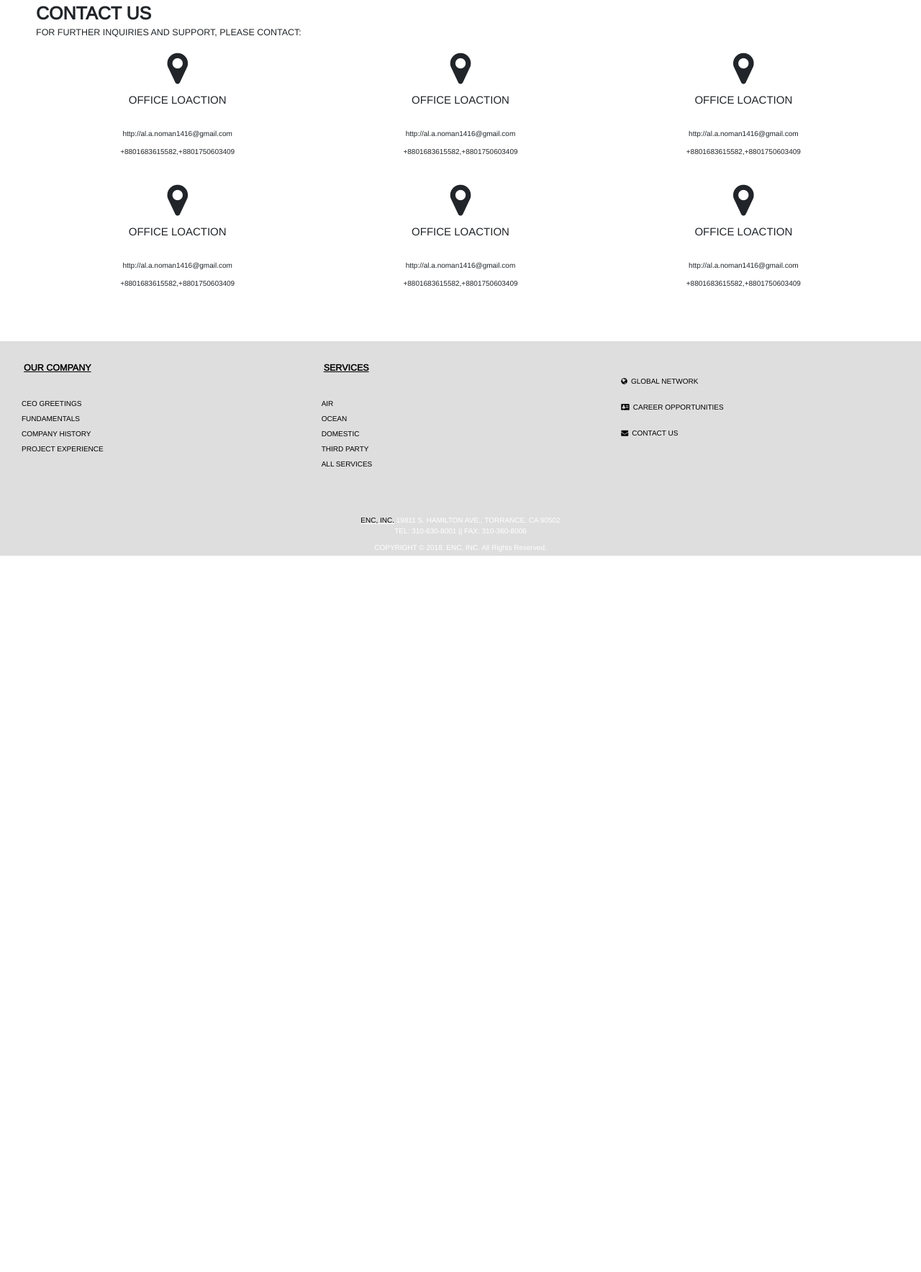
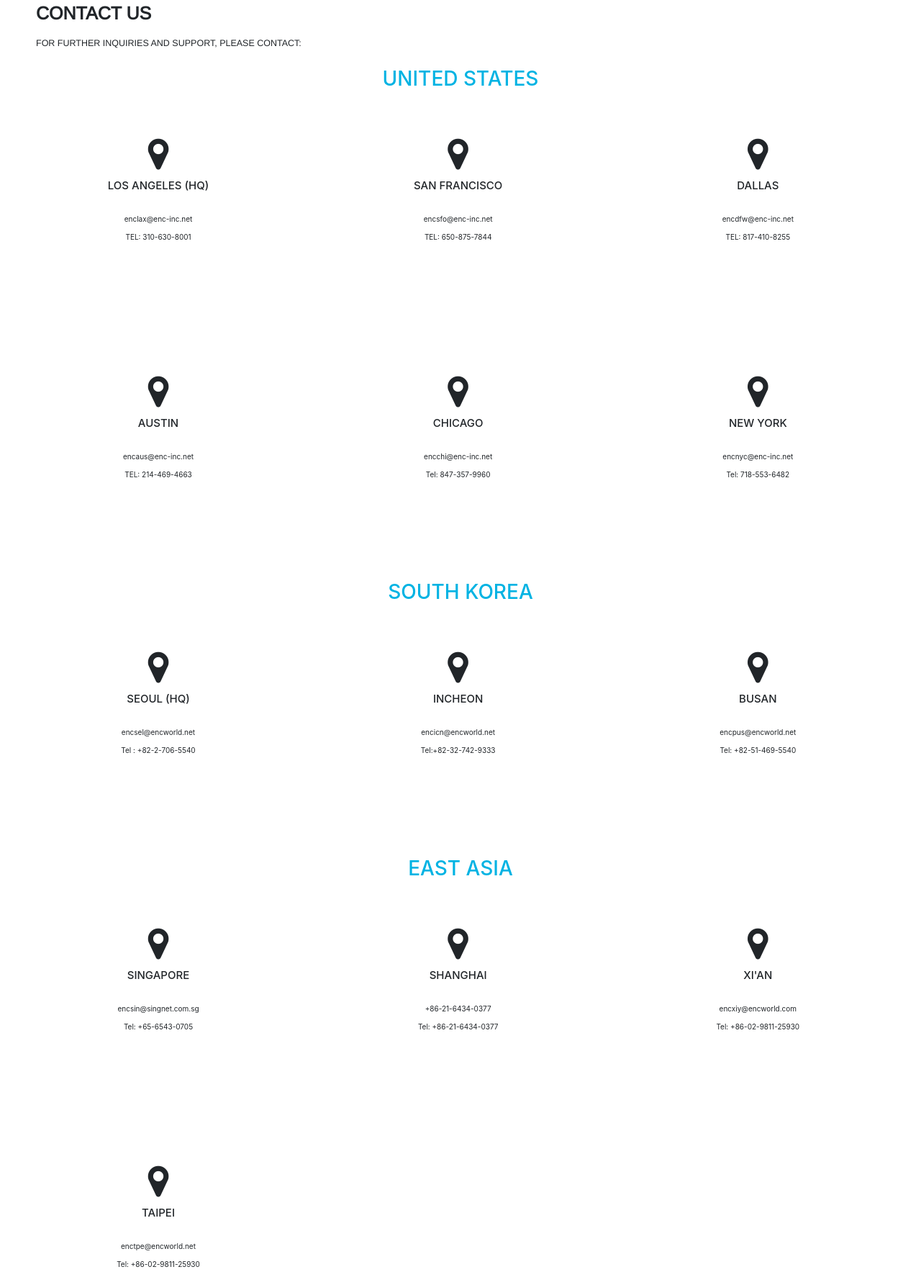
Before and after one commit to terryjavascript/encweb, a plain HTML site: page contact.html in a window 1280 px wide. Shown: the part 566-2333 px from the top of the page at 72% size. Before the commit the page ends 1338 px from the top, so only its background shows below. Drawn offline with nearby package versions, Linux system fonts and the light colour scheme.

Commit message:
contact changes

```diff
--- a/assets/css/careers.css
+++ b/assets/css/careers.css
@@ -23,7 +23,7 @@ h2{
 
 .msgDiv{
 	padding-top: 35px;
-	padding-left: 50px;
+	padding-left: 25px;
 	padding-right: 50px;
 	padding-bottom: 50px;
 	font-family: 'Arimo', sans-serif;
--- a/assets/css/contact.css
+++ b/assets/css/contact.css
@@ -1,7 +1,6 @@
 *{
 
 }
-
 
 body{
 	max-width: 100%;
@@ -21,10 +20,14 @@ h2{
 	padding-top: 35px;
 	padding-left: 50px;
 	padding-right: 50px;
-	padding-bottom: 50px;
+	padding-bottom: 20px;
 	/*font-family: "OneLatin",sansariff;*/
 	font-family: 'Arimo', sans-serif;
     /*font-size: */
+}
+
+.msg2{
+	padding-top: 15px;
 }
 
 .msg3{
@@ -37,12 +40,16 @@ h2{
 	line-height: 20px;
 }
 
-.upperPic{
-	padding-bottom: 20px;
+.slot{
+	padding: 30px 0px 50px 80px;
 }
 
-.pagePic{
-	border-radius: 5px;
+.slot2{
+	width: 250px;
+	height: 250px;
+	border-style: solid;
+	border-width: medium;
+	border-radius: 50%;
 }
 
 #contact .card:hover i,#contact .card:hover h4{
@@ -65,7 +72,6 @@ h2{
   	}
 }
 
-
 /* Custom, iPhone Retina */
 @media only screen and (max-width: 767px) {
   #bannerPic{
--- a/contact.html
+++ b/contact.html
@@ -1,4 +1,4 @@
-<!DOCTYPE html>
+  <!DOCTYPE html>
 <html>
 <head>
   <title>ENC, INC.</title>
@@ -84,83 +84,163 @@
 
 <!--contact div-->
     <section id="contact">
-      <div class="container-fluid msgDiv">
-
+      <div class="container-fluid">
         <div class="row">
-          <div class="col-md-7 col-sm-12 col-xs-12">
+          <div class="col-md-7 col-sm-12 col-xs-12 msgDiv">
             <h1 class="msg"><b>CONTACT US</b></h1>
             <h5 class="msg2">FOR FURTHER INQUIRIES AND SUPPORT, PLEASE CONTACT:</h5>
           </div>
         </div>
-
-          <div class="col-m-4 col-sm-4 col-xs-6">
-            <div class="card border-0">
+          <h2 class="msg3 text-center">UNITED STATES</h2>
+          <br>
+          <div class="col-m-4 col-sm-4 col-xs-6 slot">
+            <div class="card border-0 slot2">
               <div class="card-body text-center">
                 <i class="fa fa-map-marker fa-5x mb-3" aria-hidden="true"></i>
-                <h4 class="text-uppercase mb-5">office loaction</h4>
-                <p>http://al.a.noman1416@gmail.com</p>
-                <p>+8801683615582,+8801750603409</p>
+                <h4 class="text-uppercase mb-5">Los Angeles (HQ)</h4>
+                <p>enclax@enc-inc.net</p>
+                <p>TEL: 310-630-8001</p>
               </div>
             </div>
           </div>
 
-          <div class="col-m-4 col-sm-4 col-xs-6">
-            <div class="card border-0">
+          <div class="col-m-4 col-sm-4 col-xs-6 slot">
+            <div class="card border-0 slot2">
               <div class="card-body text-center">
                 <i class="fa fa-map-marker fa-5x mb-3" aria-hidden="true"></i>
-                <h4 class="text-uppercase mb-5">office loaction</h4>
-                <p>http://al.a.noman1416@gmail.com</p>
-                <p>+8801683615582,+8801750603409</p>
+                <h4 class="text-uppercase mb-5">San Francisco</h4>
+                <p>encsfo@enc-inc.net</p>
+                <p>TEL: 650-875-7844</p>
               </div>
             </div>
           </div>
 
-          <div class="col-m-4 col-sm-4 col-xs-6">
-            <div class="card border-0">
+          <div class="col-m-4 col-sm-4 col-xs-6 slot">
+            <div class="card border-0 slot2">
               <div class="card-body text-center">
                 <i class="fa fa-map-marker fa-5x mb-3" aria-hidden="true"></i>
-                <h4 class="text-uppercase mb-5">office loaction</h4>
-                <p>http://al.a.noman1416@gmail.com</p>
-                <p>+8801683615582,+8801750603409</p>
+                <h4 class="text-uppercase mb-5">Dallas</h4>
+                <p>encdfw@enc-inc.net</p>
+                <p>TEL: 817-410-8255</p>
               </div>
             </div>
           </div>
 
-          <div class="col-m-4 col-sm-4 col-xs-6">
-            <div class="card border-0">
+          <div class="col-m-4 col-sm-4 col-xs-6 slot">
+            <div class="card border-0 slot2">
               <div class="card-body text-center">
                 <i class="fa fa-map-marker fa-5x mb-3" aria-hidden="true"></i>
-                <h4 class="text-uppercase mb-5">office loaction</h4>
-                <p>http://al.a.noman1416@gmail.com</p>
-                <p>+8801683615582,+8801750603409</p>
+                <h4 class="text-uppercase mb-5">Austin</h4>
+                <p>encaus@enc-inc.net</p>
+                <p>TEL: 214-469-4663</p>
               </div>
             </div>
           </div>
 
-          <div class="col-m-4 col-sm-4 col-xs-6">
-            <div class="card border-0">
+          <div class="col-m-4 col-sm-4 col-xs-6 slot">
+            <div class="card border-0 slot2">
               <div class="card-body text-center">
                 <i class="fa fa-map-marker fa-5x mb-3" aria-hidden="true"></i>
-                <h4 class="text-uppercase mb-5">office loaction</h4>
-                <p>http://al.a.noman1416@gmail.com</p>
-                <p>+8801683615582,+8801750603409</p>
+                <h4 class="text-uppercase mb-5">Chicago</h4>
+                <p>encchi@enc-inc.net</p>
+                <p>Tel: 847-357-9960</p>
               </div>
             </div>
           </div>
 
-          <div class="col-m-4 col-sm-4 col-xs-6">
-            <div class="card border-0">
+          <div class="col-m-4 col-sm-4 col-xs-6 slot">
+            <div class="card border-0 slot2">
               <div class="card-body text-center">
                 <i class="fa fa-map-marker fa-5x mb-3" aria-hidden="true"></i>
-                <h4 class="text-uppercase mb-5">office loaction</h4>
-                <p>http://al.a.noman1416@gmail.com</p>
-                <p>+8801683615582,+8801750603409</p>
+                <h4 class="text-uppercase mb-5">New York</h4>
+                <p>encnyc@enc-inc.net</p>
+                <p>Tel: 718-553-6482</p>
+              </div>
+            </div>
+          </div>
+          <br>
+          <h2 class="msg3 text-center">SOUTH KOREA</h2>
+          <br>
+          <div class="col-m-4 col-sm-4 col-xs-6 slot">
+            <div class="card border-0 slot2">
+              <div class="card-body text-center">
+                <i class="fa fa-map-marker fa-5x mb-3" aria-hidden="true"></i>
+                <h4 class="text-uppercase mb-5">Seoul (HQ)</h4>
+                <p>encsel@encworld.net</p>
+                <p>Tel  : +82-2-706-5540</p>
               </div>
             </div>
           </div>
 
+          <div class="col-m-4 col-sm-4 col-xs-6 slot">
+            <div class="card border-0 slot2">
+              <div class="card-body text-center">
+                <i class="fa fa-map-marker fa-5x mb-3" aria-hidden="true"></i>
+                <h4 class="text-uppercase mb-5">Incheon</h4>
+                <p>encicn@encworld.net</p>
+                <p>Tel:+82-32-742-9333</p>
+              </div>
+            </div>
+          </div>
 
+          <div class="col-m-4 col-sm-4 col-xs-6 slot">
+            <div class="card border-0 slot2">
+              <div class="card-body text-center">
+                <i class="fa fa-map-marker fa-5x mb-3" aria-hidden="true"></i>
+                <h4 class="text-uppercase mb-5">Busan</h4>
+                <p>encpus@encworld.net</p>
+                <p>Tel: +82-51-469-5540 </p>
+              </div>
+            </div>
+          </div>
 
+          <br>
+          <h2 class="msg3 text-center">EAST ASIA</h2>
+          <br>
+
+          <div class="col-m-4 col-sm-4 col-xs-6 slot">
+            <div class="card border-0 slot2">
+              <div class="card-body text-center">
+                <i class="fa fa-map-marker fa-5x mb-3" aria-hidden="true"></i>
+                <h4 class="text-uppercase mb-5">Singapore</h4>
+                <p>encsin@singnet.com.sg</p>
+                <p>Tel: +65-6543-0705</p>
+              </div>
+            </div>
+          </div>
+
+          <div class="col-m-4 col-sm-4 col-xs-6 slot">
+            <div class="card border-0 slot2">
+              <div class="card-body text-center">
+                <i class="fa fa-map-marker fa-5x mb-3" aria-hidden="true"></i>
+                <h4 class="text-uppercase mb-5">Shanghai</h4>
+                <p>+86-21-6434-0377</p>
+                <p>Tel: +86-21-6434-0377</p>
+              </div>
+            </div>
+          </div>
+
+          <div class="col-m-4 col-sm-4 col-xs-6 slot">
+            <div class="card border-0 slot2">
+              <div class="card-body text-center">
+                <i class="fa fa-map-marker fa-5x mb-3" aria-hidden="true"></i>
+                <h4 class="text-uppercase mb-5">Xi'an</h4>
+                <p>encxiy@encworld.com</p>
+                <p>Tel: +86-02-9811-25930</p>
+              </div>
+            </div>
+          </div>
+
+          <div class="col-m-4 col-sm-4 col-xs-6 slot">
+            <div class="card border-0 slot2">
+              <div class="card-body text-center">
+                <i class="fa fa-map-marker fa-5x mb-3" aria-hidden="true"></i>
+                <h4 class="text-uppercase mb-5">Taipei</h4>
+                <p>enctpe@encworld.net</p>
+                <p>Tel: +86-02-9811-25930</p>
+              </div>
+            </div>
+          </div>
         </div>
     </section>
 
@@ -218,8 +298,6 @@
   </section>
 
 
-
-
 <!--jquery cdn-->
   <script src="http://code.jquery.com/jquery-1.12.4.js"></script>
   <script src="//maxcdn.bootstrapcdn.com/bootstrap/4.0.0/js/bootstrap.min.js"></script>
```
Also changed, not shown: 1 other file.
